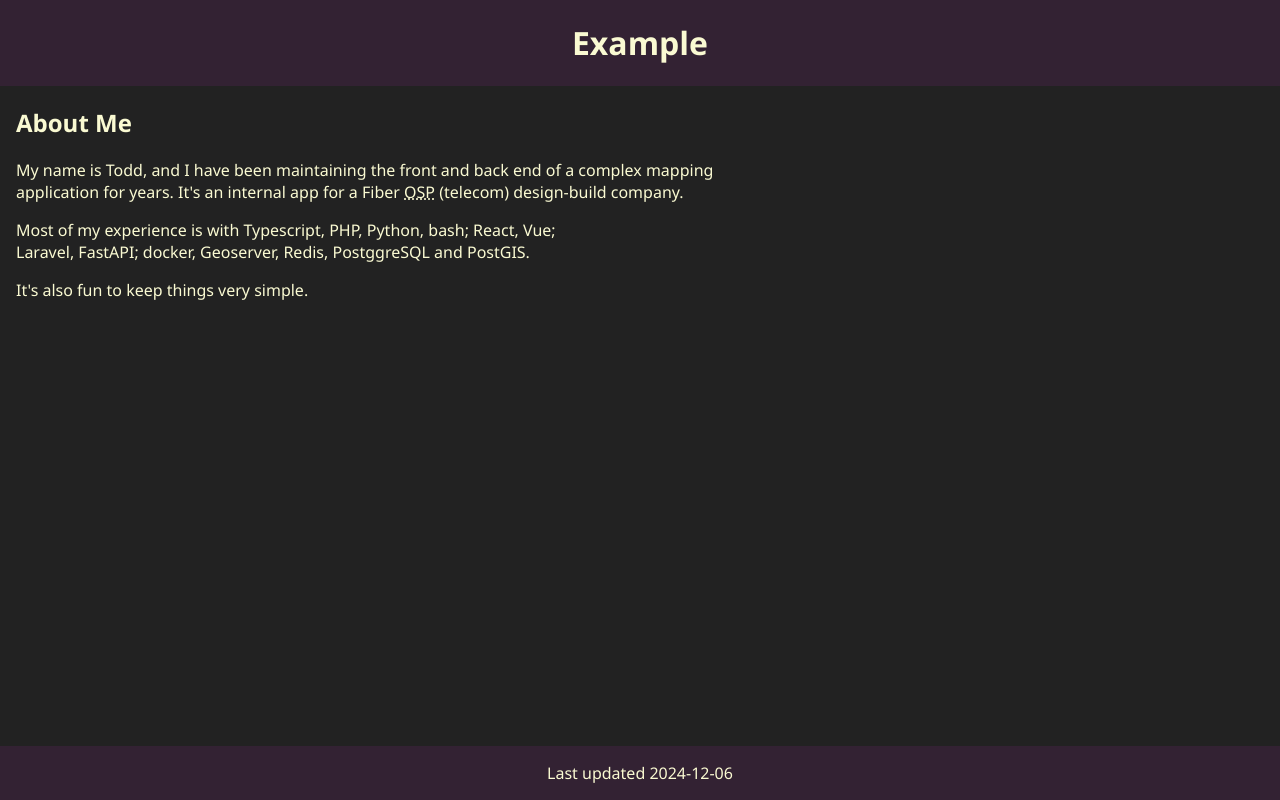
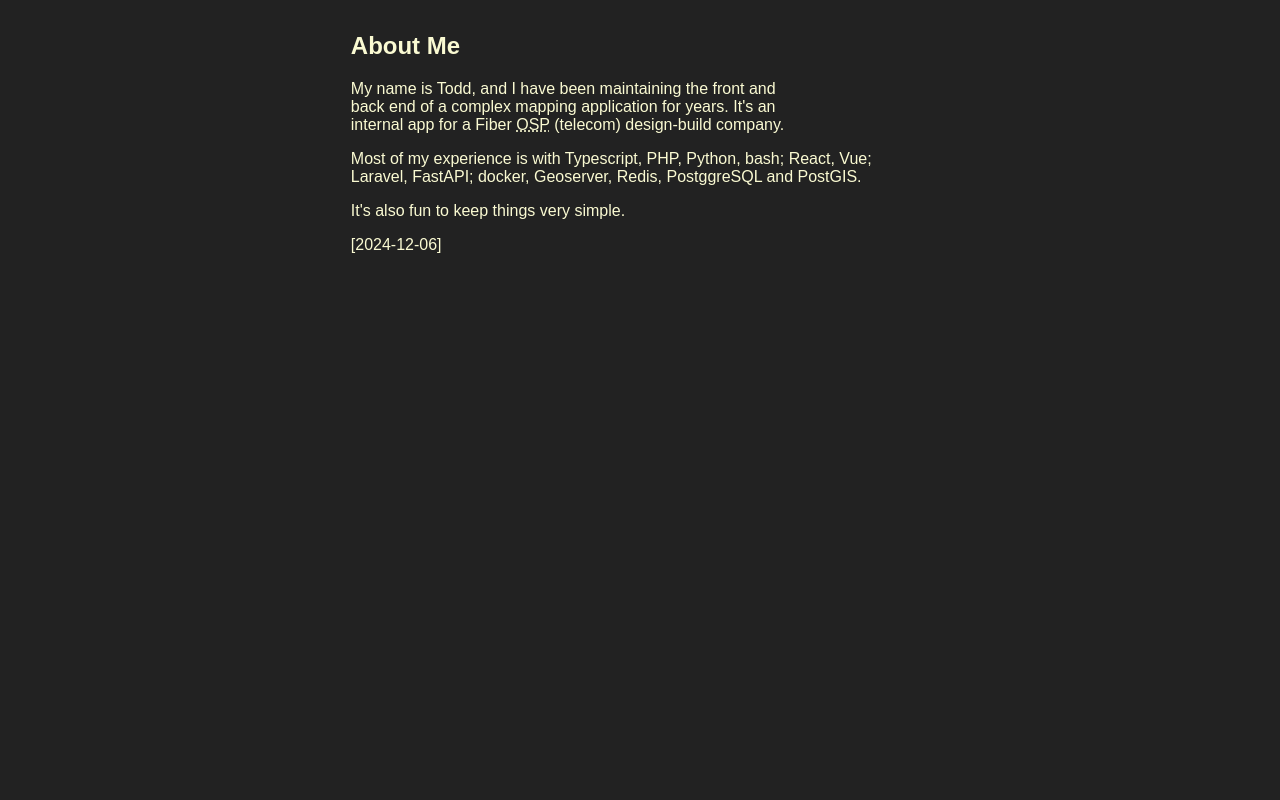
Before and after one commit to toddpkgeo/simple-page, a plain HTML site: page index.html in a window 1280 px wide. Drawn offline with Linux system fonts and the light colour scheme.

Commit message:
greatly simplify html,css
The main version makes space for a side bar, which will be handy if more pages are added.

```diff
--- a/app.css
+++ b/app.css
@@ -1,47 +1,16 @@
 body {
-  font-family: "Segoe UI", Tahoma, Geneva, Verdana, sans-serif;
+  font-family: sans-serif;
   margin: 0;
   padding: 0;
-  box-sizing: border-box;
   color: lightgoldenrodyellow;
   background-color: #222;
+}
+article {
+  margin: 2rem auto;
+  max-width: 65ch;
+  text-wrap: balance;
 }
 b,
 strong {
   color: #fffffe;
 }
-#container {
-  display: grid;
-  margin: 0;
-  grid-template-areas:
-    "header header"
-    "aside article"
-    "footer footer";
-  grid-template-columns: min-content 1fr;
-  grid-template-rows: max-content 1fr max-content;
-  height: 100svh;
-}
-header {
-  grid-area: header;
-}
-footer {
-  grid-area: footer;
-}
-header,
-footer {
-  /*border: 1px solid lightcoral;*/
-  background-color: #323;
-  text-align: center;
-}
-article {
-  grid-area: article;
-  text-wrap: balance;
-  /*border: 1px solid lightseagreen;*/
-  padding-inline: 1rem;
-}
-article p {
-  max-width: 80ch;
-}
-aside {
-  grid-area: aside;
-}
--- a/index.html
+++ b/index.html
@@ -7,33 +7,19 @@
     <link href="app.css" rel="stylesheet" />
   </head>
   <body>
-    <div id="container">
-      <!-- if header is used for navigation, then use nav -->
-      <header>
-        <h1>Example</h1>
-      </header>
-      <!-- if article is not used as such, then use main -->
     <article>
       <h2>About Me</h2>
       <p>
-          My name is Todd, and I have been maintaining the front and back end of
-          a complex mapping application for years. It's an internal app for a
-          Fiber <abbr title="Outside Plant">OSP</abbr> (telecom) design-build
-          company.
+        My name is Todd, and I have been maintaining the front and back end of a
+        complex mapping application for years. It's an internal app for a Fiber
+        <abbr title="Outside Plant">OSP</abbr> (telecom) design-build company.
       </p>
       <p>
-          Most of my experience is with Typescript, PHP, Python, bash; React,
-          Vue; Laravel, FastAPI; docker, Geoserver, Redis, PostggreSQL and
-          PostGIS.
+        Most of my experience is with Typescript, PHP, Python, bash; React, Vue;
+        Laravel, FastAPI; docker, Geoserver, Redis, PostggreSQL and PostGIS.
       </p>
       <p>It's also fun to keep things very simple.</p>
+      <p>[2024-12-06]</p>
     </article>
-      <aside>
-        <!-- <ul> <li>one</li> <li>two</li> </ul> -->
-      </aside>
-      <footer>
-        <p>Last updated 2024-12-06</p>
-      </footer>
-    </div>
   </body>
 </html>
```
Lines whose indentation alone changed are shown as unchanged.
